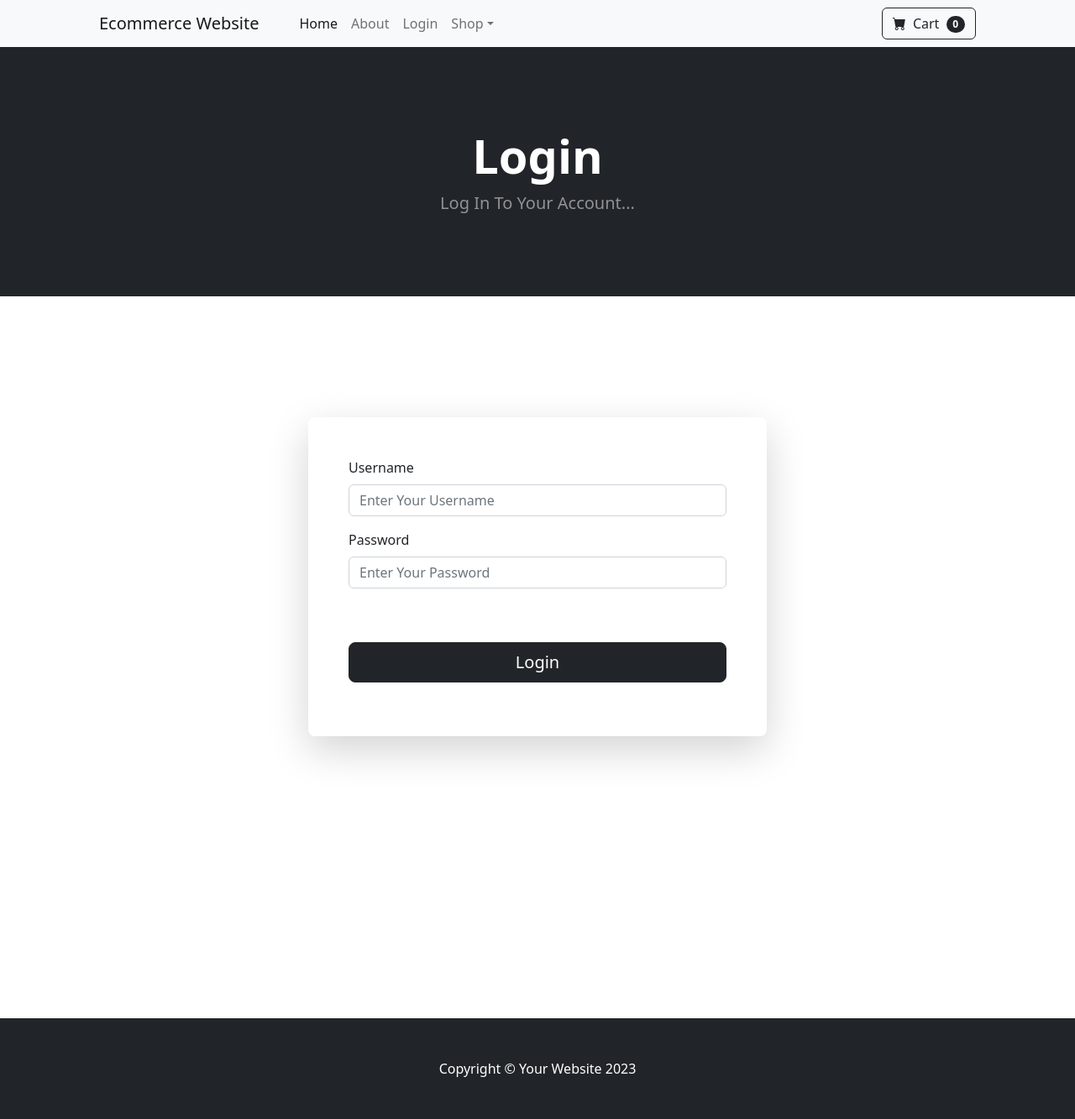
After one commit to VigneshvijayMohan/Ecomm-django, a Django app: page /login/ in a window 1280 px wide. The commit adds this page. Shown: the whole page at 84% size. Run offline with Django 5.2, Linux system fonts and the light colour scheme; some libraries are stand-ins or nearby versions.

Commit message:
Added Login and Logout

```diff
--- a/ecom/store/templates/store/base.html
+++ b/ecom/store/templates/store/base.html
@@ -18,6 +18,14 @@
     <body>
         <!-- Navigation-->
         {% include "store/navbar.html" %}
+        {% if messages %}
+            {% for message in messages %}
+                <div class="alert alert-warning alert-dismissible fade show" role="alert">
+                {{ message }}
+                <button type="button" class="btn-close" data-bs-dismiss="alert" aria-label="Close"></button>
+                </div>
+            {% endfor %}
+        {% endif %}
         {% block content %}{% endblock content %}
 
         <!-- Footer-->
--- /dev/null
+++ b/ecom/store/templates/store/login.html
@@ -0,0 +1,48 @@
+{% extends 'store/base.html' %}
+{% block content %}
+
+<!-- Header-->
+<header class="bg-dark py-5">
+    <div class="container px-4 px-lg-5 my-5">
+        <div class="text-center text-white">
+            <h1 class="display-4 fw-bolder">Login</h1>
+            <p class="lead fw-normal text-white-50 mb-0">Log In To Your Account...</p>
+        </div>
+    </div>
+</header>
+<br/><br/>
+<br/><br/>
+<br/><br/>
+
+<div class="container">
+    <div class="row justify-content-center">
+        <div class="col-lg-6">
+            <div class="card border-0 rounded-3 shadow-lg p-5">
+                <form method="POST" action="{% url 'login' %}" class="mb-3">
+                    {% csrf_token %}
+                    <div class="mb-3">
+                        <label for="username" class="form-label">Username</label>
+                        <input type="text" class="form-control" id="username" name="username" placeholder="Enter Your Username">
+                    </div>
+                    <div class="mb-3">
+                        <label for="password" class="form-label">Password</label>
+                        <input type="password" class="form-control" id="password" name="password" placeholder="Enter Your Password">
+                    </div>
+                    <br/><br/>
+                    <div class="d-grid">
+                        <button type="submit" class="btn btn-dark btn-lg">Login</button>
+                    </div>
+                </form>
+            </div>
+        </div>
+    </div>
+</div>
+<br/><br/>
+<br/><br/>
+<br/><br/>
+<br/><br/>
+<br/><br/>
+<br/><br/>
+<br/><br/>
+
+{% endblock %}
--- a/ecom/store/templates/store/navbar.html
+++ b/ecom/store/templates/store/navbar.html
@@ -6,6 +6,11 @@
             <ul class="navbar-nav me-auto mb-2 mb-lg-0 ms-lg-4">
                 <li class="nav-item"><a class="nav-link active" aria-current="page" href="{% url "home" %}">Home</a></li>
                 <li class="nav-item"><a class="nav-link" href="{% url "about" %}">About</a></li>
+                {% if user.is_authenticated %}
+                <li class="nav-item"><a class="nav-link" href="{% url "logout" %}">Logout</a></li>
+                {% else %}
+                <li class="nav-item"><a class="nav-link" href="{% url "login" %}">Login</a></li>
+                {% endif %}
                 <li class="nav-item dropdown">
                     <a class="nav-link dropdown-toggle" id="navbarDropdown" href="#" role="button" data-bs-toggle="dropdown" aria-expanded="false">Shop</a>
                     <ul class="dropdown-menu" aria-labelledby="navbarDropdown">
--- a/ecom/store/urls.py
+++ b/ecom/store/urls.py
@@ -5,4 +5,6 @@ from . import views
 urlpatterns = [
     path("",views.home, name = "home" ),
     path("about/",views.about, name = "about" ),
+    path("login/",views.login_user, name = "login" ),
+    path("logout/",views.logout_user, name = "logout" ),
 ]
--- a/ecom/store/views.py
+++ b/ecom/store/views.py
@@ -1,7 +1,7 @@
-from django.shortcuts import render
+from django.shortcuts import render, redirect
 from .models import Product
-
-
+from django.contrib.auth import authenticate, login, logout
+from django.contrib import messages
 # Create your views here.
 
 
@@ -12,3 +12,25 @@ def home(request):
 
 def about(request):
     return render(request, "store/about.html", {})
+
+
+def login_user(request):
+    if request.method == "POST":
+        username = request.POST["username"]
+        password = request.POST["password"]
+        user = authenticate(username = username, password = password)
+        if user is not None:
+            login(request, user)
+            messages.success(request, ("You have been Logged in.."))
+            return redirect('home')
+        else:
+            messages.success(request, ("There was an error, please try again."))
+            return redirect('login')
+    else:
+        return render(request, "store/login.html", {})
+
+
+def logout_user(request):
+	logout(request)
+	messages.success(request, ("You have been logged out...Thanks for stopping by..."))
+	return redirect('home')
```
Also changed, not shown: ecom/db.sqlite3.
